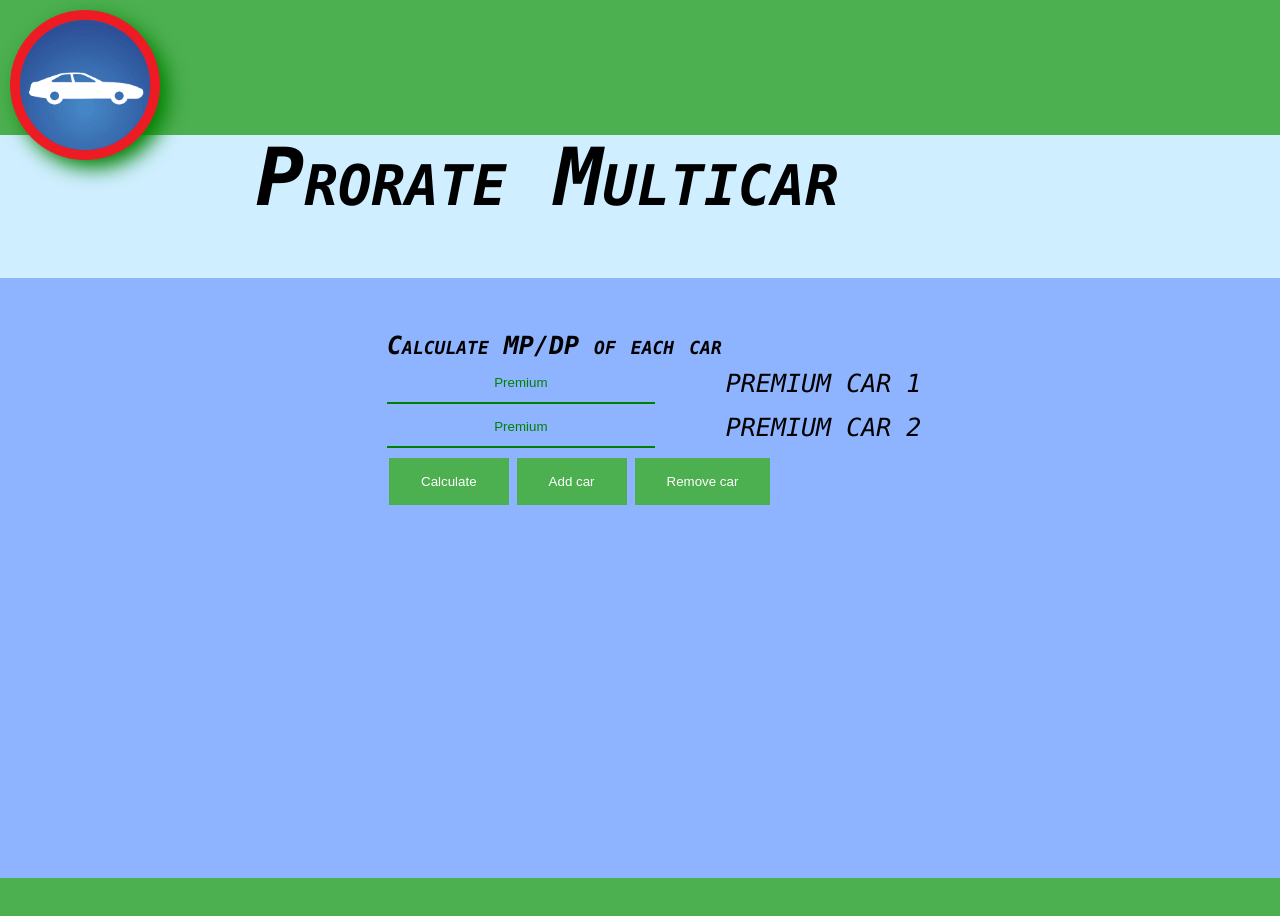
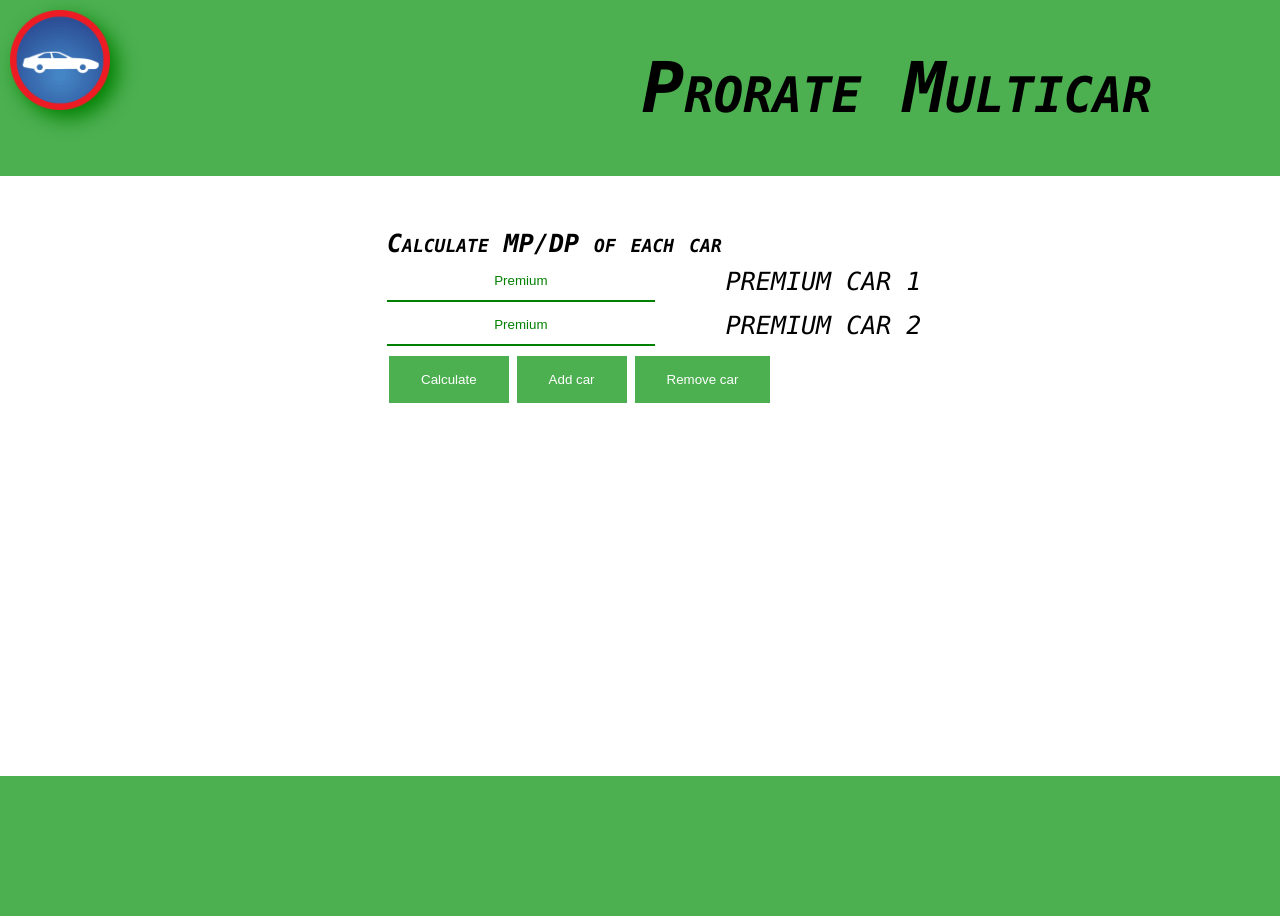
Before and after one commit to Kevin0828/ProrateMulticar, a plain HTML site: page index.html in a window 1280 px wide. Drawn offline with Linux system fonts and the light colour scheme.

Commit message:
Update ProrateMulticarStyle.css

```diff
--- a/ProrateMulticarStyle.css
+++ b/ProrateMulticarStyle.css
@@ -1,6 +1,6 @@
 body
 {
-	background-color: #cfeeff;
+	background-color: #4CAF50;
 	margin:0;
 }
 
@@ -15,7 +15,7 @@ header
 	background-color: #4CAF50;
 	background-repeat: no-repeat;
 	width: 100%;
-	height: 135px;
+	height: 150px;
 	position: relative;
 	margin:0;
 }
@@ -31,8 +31,8 @@ input
 	 height: 40px;
 	 border: none;
    	 border-bottom: 2px solid green;
-   	 background-color: #8fb4ff;
-         box-sizing: border-box;
+   	 background-color: white;
+     box-sizing: border-box;
  	 -webkit-transition: width .35s ease-in-out;
  	 transition: width .35s ease-in-out;
 
@@ -47,12 +47,13 @@ input::placeholder
 input::hover
 {
 
+
 }
 
 input:focus
 {
 	width: 95%;
-	background-color: #cfeeff;
+	background-color: #61ff67;
 }
 
 
@@ -72,8 +73,9 @@ button
 
 #logo-img
 {
-	width: 150px;
-	height: 150px;
+	width: 100px;
+	height: 100px;
+	float: left;
 }
 
 
@@ -81,14 +83,14 @@ button
 #footer
 {
 	background-color: #4CAF50;
-        width: 100%;
+    width: 100%;
 	height: 150px;
 	margin: 0;
 }
 
 #center
 {
-	background-color: #8fb4ff;
+	background-color: white;
 	margin-top: 0px;
 	margin-bottom: 0px;
 	width: 100%;
@@ -146,8 +148,8 @@ button
    	 font-family: "Lucida Console", Courier, monospace;
    	 font-style: italic;
    	 font-variant: small-caps;
-   	 font-size:  80px;
-   	 float:right;
+   	 font-size:  70px;
+
 }
 
 
@@ -167,16 +169,14 @@ button
 
 .prorate-multicar-full-logo-msg
 {
-	float: left;
-	margin-left: 20%;
+	float: right;
+	margin-right: 10%;
 }
 
 
 .logo
 {
    	float: left;
-	width: 50%;
-	height: 50%;
 	margin-left: 10px;
 	margin-top: 10px;
 	position: relative;
```
